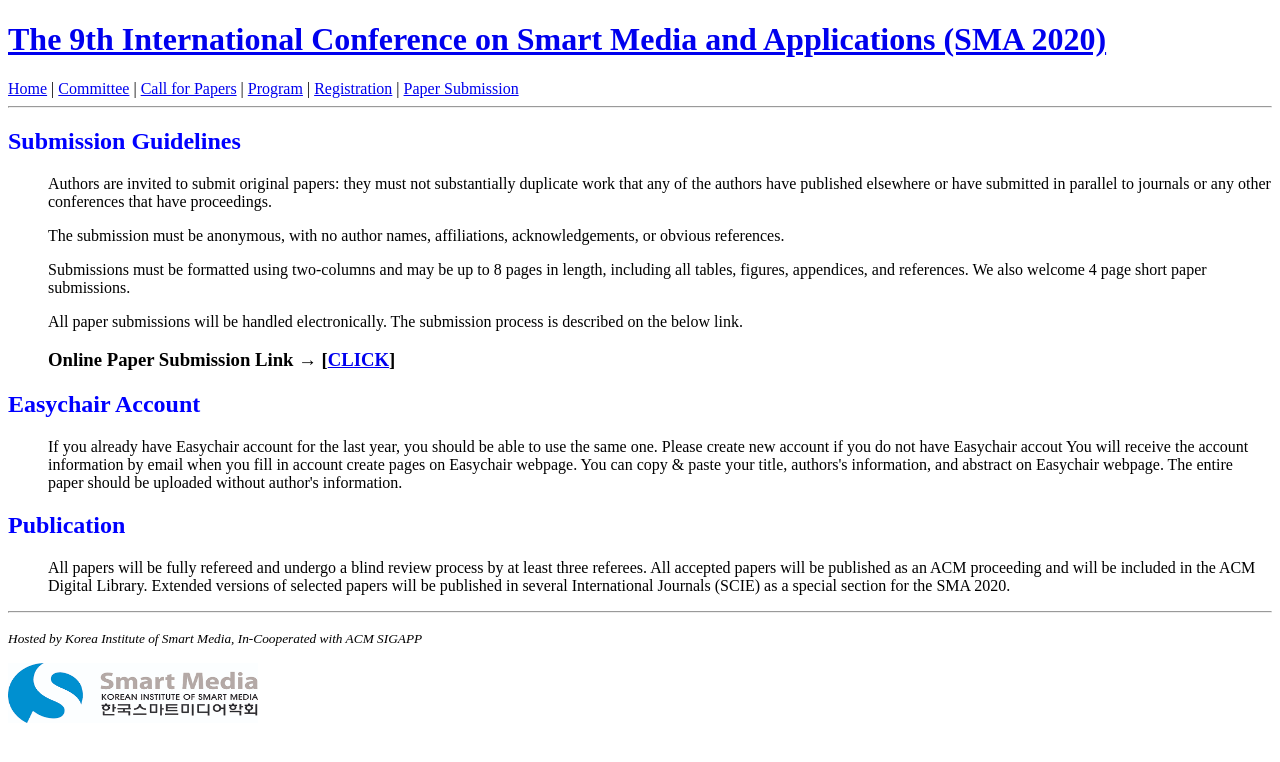
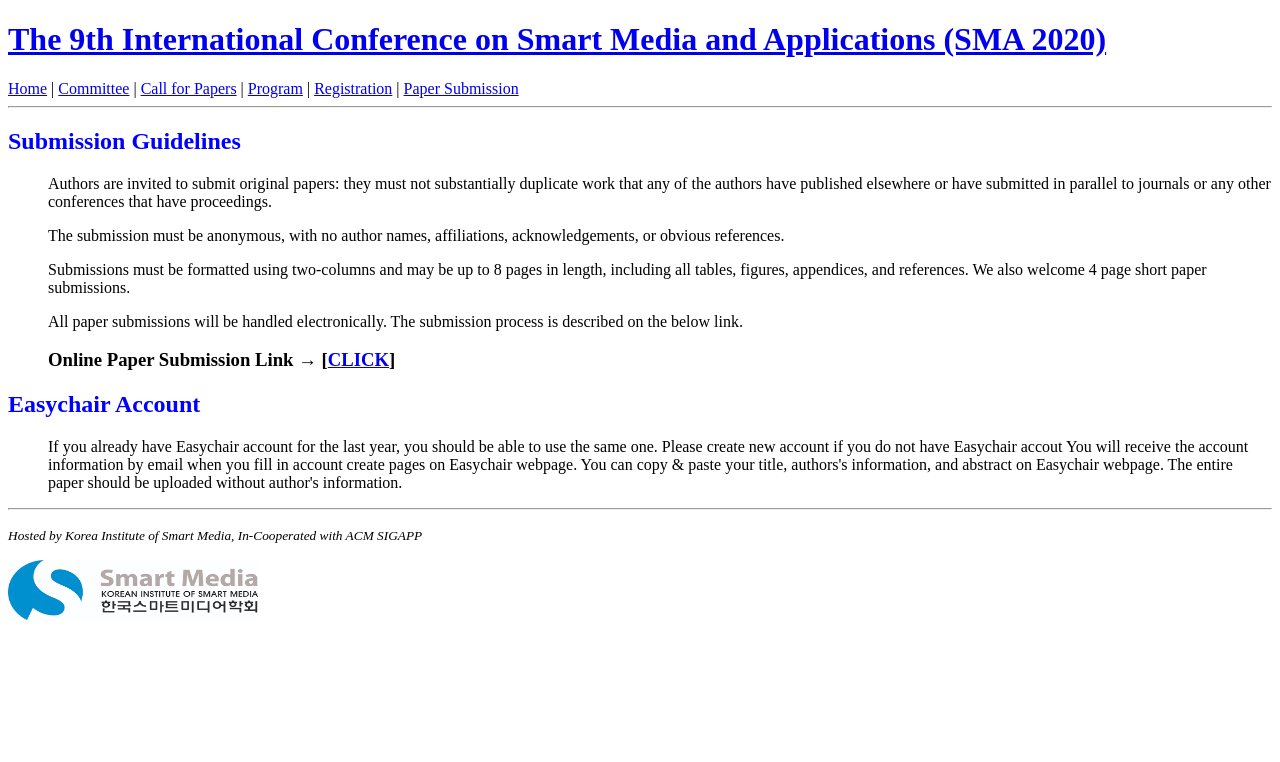
Before and after one commit to icea-conf/sma-2020.github.io, a Jekyll site: the page built from submission/index.html, in a window 1280 px wide. Shown: the top 762 px of the page. Built offline with Jekyll 4.4.1, drawn with Linux system fonts in a browser that asks for light colours.

Commit message:
Update index.html

```diff
--- a/submission/index.html
+++ b/submission/index.html
@@ -16,8 +16,3 @@ title: SMA 2020
           <ul>
                <a>If you already have Easychair account for the last year, you should be able to use the same one. Please create new account if you do not have Easychair accout You will receive the account information by email when you fill in account create pages on Easychair webpage. You can copy & paste your title, authors's information, and abstract on Easychair webpage. The entire paper should be uploaded without author's information.</a>
           </ul>
-
-     <h2 style="color:#0000FF">Publication</h2>
-          <ul>
-               <a>All papers will be fully refereed and undergo a blind review process by at least three referees. All accepted papers will be published as an ACM proceeding and will be included in the ACM Digital Library. Extended versions of selected papers will be published in several International Journals (SCIE) as a special section for the SMA 2020.</a>
-          </ul>
```
